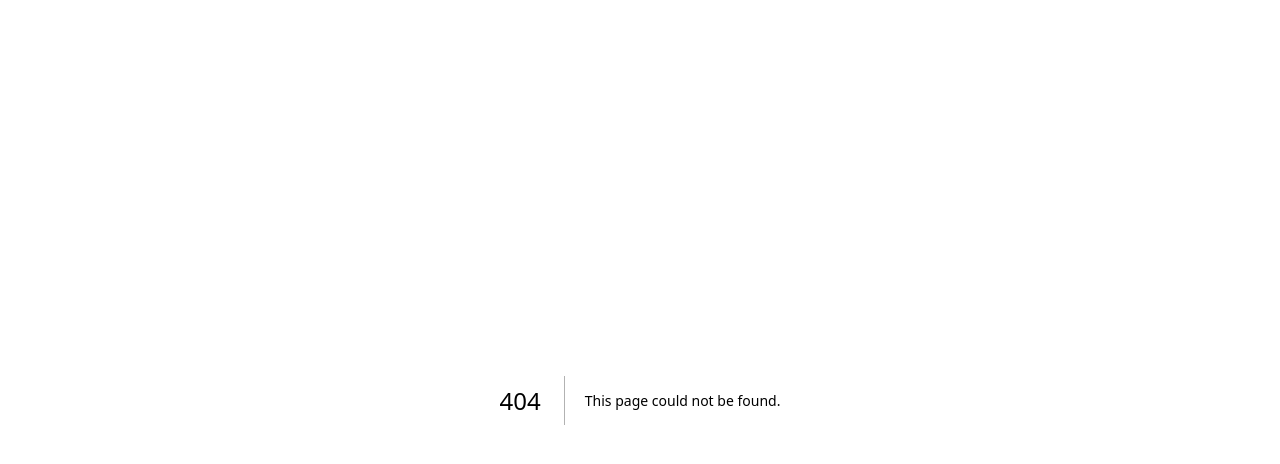
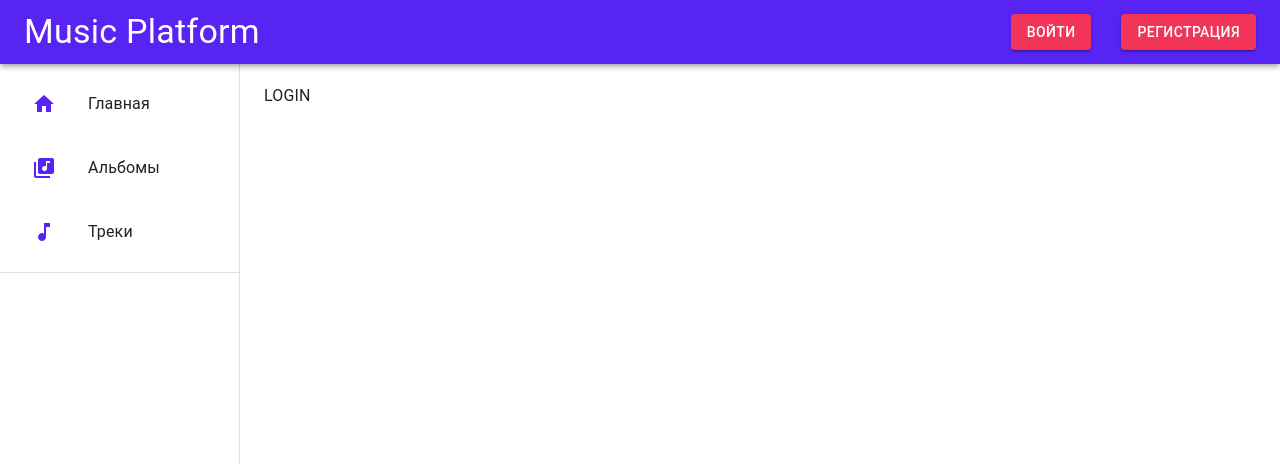
Before and after one commit to Vlad1slav1vanov/music-platform, a Next.js app in the folder client/: page /login in a window 1280 px wide. Before the commit this address had no page. Shown: the top 464 px of the page. Built offline with nearby package versions, Linux system fonts and the light colour scheme.

Commit message:
Создал кнопки входа регистрации, недостающие роуты

```diff
--- a/client/components/Header.tsx
+++ b/client/components/Header.tsx
@@ -1,9 +1,11 @@
 import React from "react";
 import AppBar from '@mui/material/AppBar';
-import { Toolbar, Typography } from "@mui/material";
+import { Box, Button, ButtonGroup, Grid, Toolbar, Typography } from "@mui/material";
+import { useRouter } from "next/router";
 
 
 const Header: React.FC = () => {
+  const router = useRouter();
   return (
     <AppBar position="fixed" sx={{ zIndex: (theme) => theme.zIndex.drawer + 1 }}>
     <Toolbar>
@@ -14,6 +16,25 @@ const Header: React.FC = () => {
       >
         Music Platform
       </Typography>
+      <Grid
+      marginLeft='auto'
+      sx={{display: 'flex', gap: '30px'}}
+      >
+        <Button
+        variant="contained"
+        color="secondary"
+        onClick={() => router.push('/login')}
+        >
+          Войти
+        </Button>
+        <Button
+        variant="contained"
+        color="secondary"
+        onClick={() => router.push('/register')}
+        >
+          Регистрация
+        </Button>
+      </Grid>
     </Toolbar>
   </AppBar>
   )
--- /dev/null
+++ b/client/pages/login/index.tsx
@@ -0,0 +1,18 @@
+import { Box, ThemeProvider } from "@mui/material";
+import React from "react";
+import MainLayout from "../../layouts/MainLayout";
+import theme from "../../theme/theme";
+
+const Index: React.FC = () => {
+  return (
+    <ThemeProvider theme={theme}>
+      <MainLayout>
+        <Box>
+          LOGIN
+        </Box>
+      </MainLayout>
+    </ThemeProvider>
+  )
+}
+
+export default Index;
```
Also changed, not shown: client/pages/albums/index.tsx (added, +18 -0 lines), client/pages/register/index.tsx (added, +18 -0 lines), 1 other file (tests, documents, lock files or other folders).
